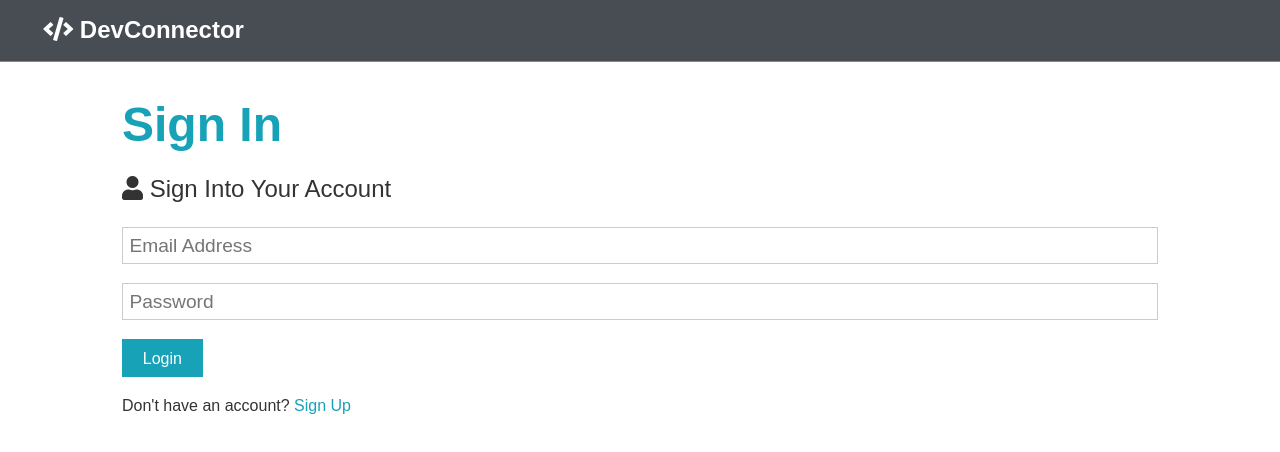
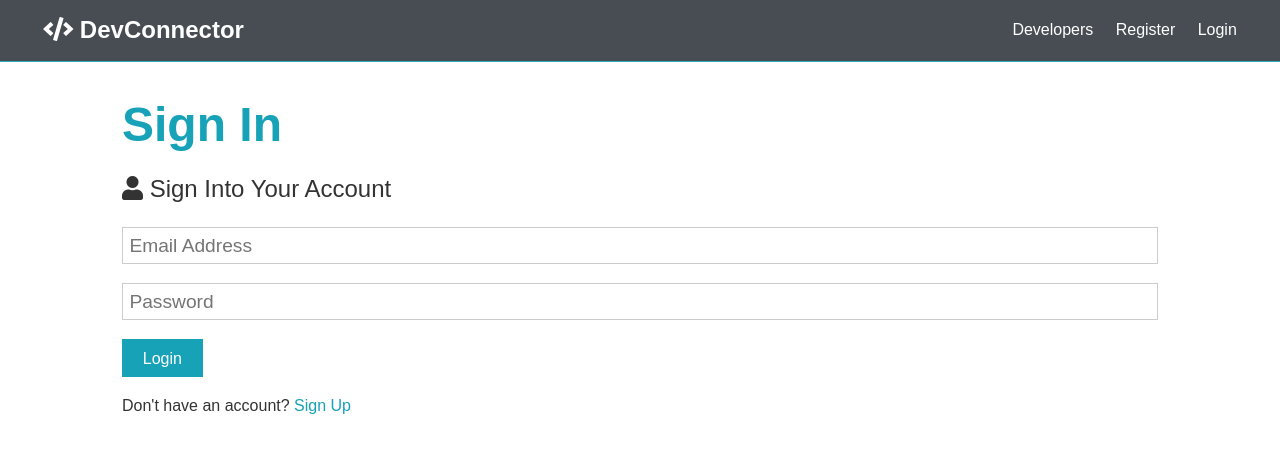
Before and after one commit to lewisRotchell/Devconnector-tutorial-with-changes-, a React (Create React App) app in the folder client/: page /login in a window 1280 px wide. Shown: the top 452 px of the page. Built offline with nearby package versions, Linux system fonts and the light colour scheme.

Commit message:
Added logout

```diff
--- a/client/src/components/layout/Navbar.js
+++ b/client/src/components/layout/Navbar.js
@@ -1,7 +1,49 @@
-import React from "react";
+import React, { Fragment } from "react";
 import { Link } from "react-router-dom";
+import { useDispatch, useSelector } from "react-redux";
+import { logout } from "../../redux/auth/authActions";
 
 const Navbar = () => {
+  const dispatch = useDispatch();
+  const { isAuthenticated, loading } = useSelector((state) => state.auth);
+
+  const authLinks = (
+    <ul>
+      <li>
+        <Link to="/profiles">Developers</Link>
+      </li>
+      <li>
+        <Link to="/posts">Posts</Link>
+      </li>
+      <li>
+        <Link to="/dashboard">
+          <i className="fas fa-user" />{" "}
+          <span className="hide-sm">Dashboard</span>
+        </Link>
+      </li>
+      <li>
+        <a onClick={() => dispatch(logout())} href="#!">
+          <i className="fas fa-sign-out-alt" />{" "}
+          <span className="hide-sm">Logout</span>
+        </a>
+      </li>
+    </ul>
+  );
+
+  const guestLinks = (
+    <ul>
+      <li>
+        <Link to="/profiles">Developers</Link>
+      </li>
+      <li>
+        <Link to="/register">Register</Link>
+      </li>
+      <li>
+        <Link to="/login">Login</Link>
+      </li>
+    </ul>
+  );
+
   return (
     <nav className="navbar bg-dark">
       <h1>
@@ -9,6 +51,7 @@
           <i className="fas fa-code" /> DevConnector
         </Link>
       </h1>
+      <Fragment>{isAuthenticated ? authLinks : guestLinks}</Fragment>
     </nav>
   );
 };
--- a/client/src/redux/auth/authActions.js
+++ b/client/src/redux/auth/authActions.js
@@ -5,6 +5,7 @@
   AUTH_ERROR,
   LOGIN_SUCCESS,
   LOGIN_FAIL,
+  LOGOUT,
 } from "./authTypes";
 import axios from "axios";
 import { setAlert } from "../alert/alertActions";
@@ -87,3 +88,7 @@
     });
   }
 };
+
+export const logout = () => (dispatch) => {
+  dispatch({ type: LOGOUT });
+};
--- a/client/src/redux/auth/authReducer.js
+++ b/client/src/redux/auth/authReducer.js
@@ -5,6 +5,7 @@
   AUTH_ERROR,
   LOGIN_SUCCESS,
   LOGIN_FAIL,
+  LOGOUT,
 } from "./authTypes";
 
 const initialState = {
@@ -35,6 +36,7 @@
     case REGISTER_FAIL:
     case AUTH_ERROR:
     case LOGIN_FAIL:
+    case LOGOUT:
       localStorage.removeItem("token");
       return {
         ...state,
--- a/client/src/redux/auth/authTypes.js
+++ b/client/src/redux/auth/authTypes.js
@@ -4,3 +4,4 @@
 export const AUTH_ERROR = "AUTH_ERROR";
 export const LOGIN_SUCCESS = "LOGIN_SUCCESS";
 export const LOGIN_FAIL = "LOGIN_FAIL";
+export const LOGOUT = "LOGOUT";
```
